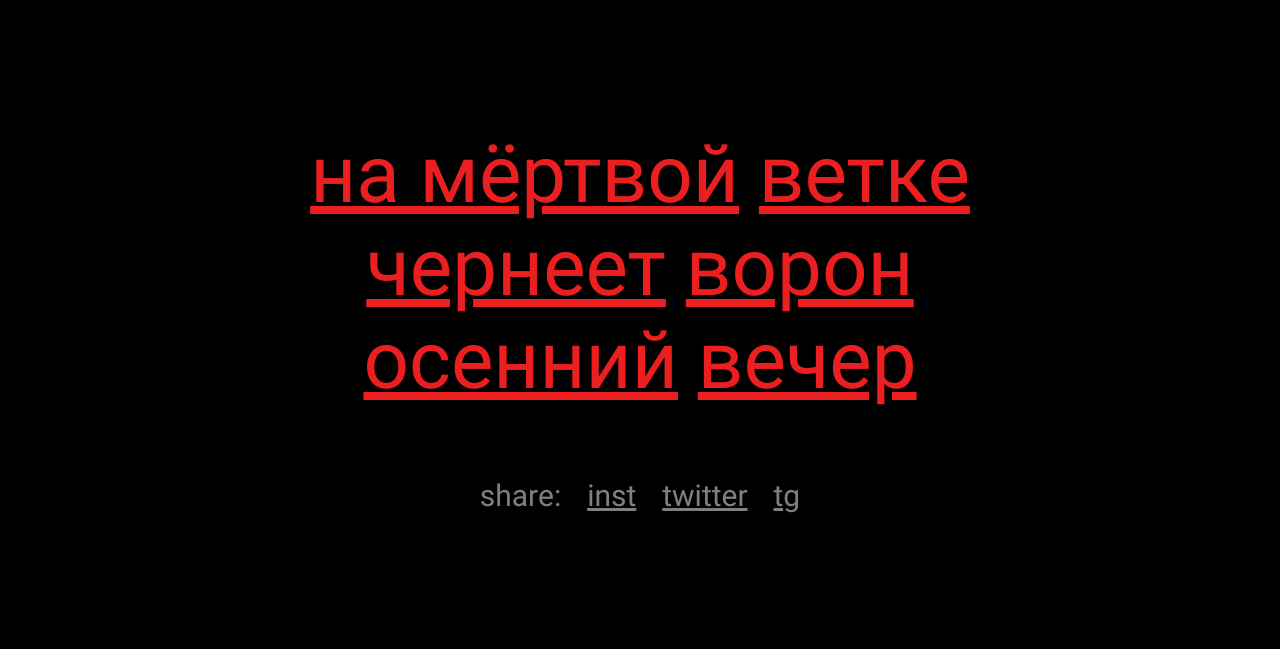
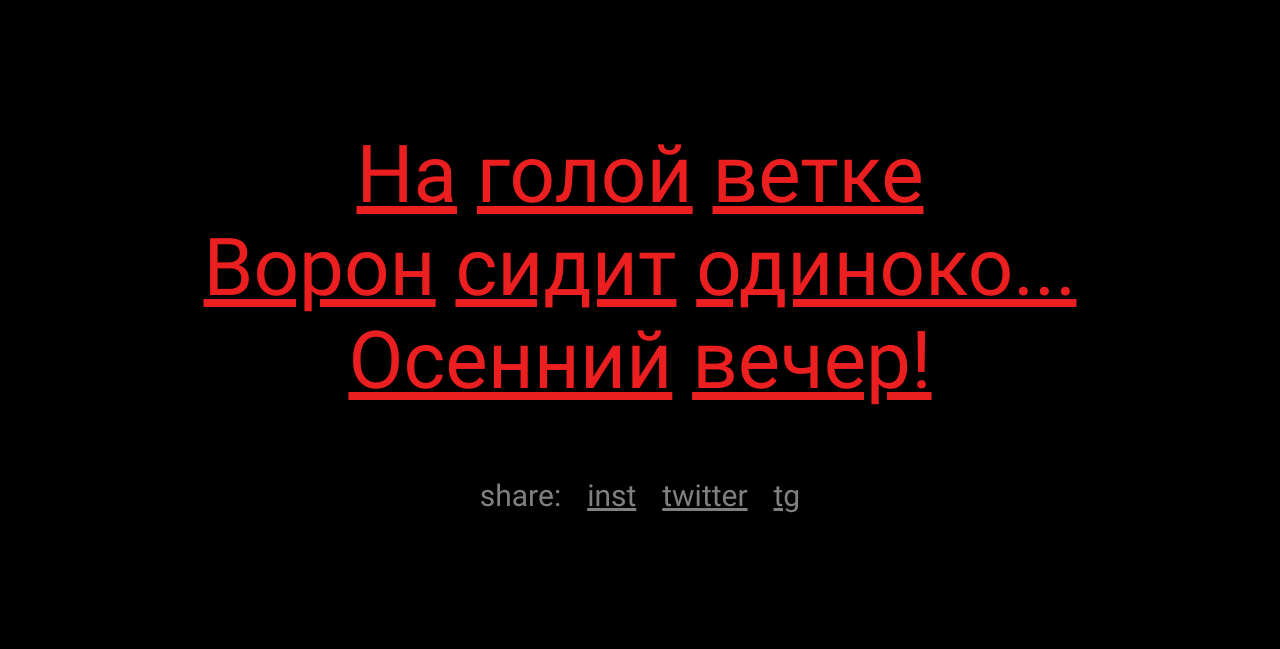
Before and after one commit to adaptedbee/haiku-apocalypse, a website: page source/index.html in a window 1280 px wide. Shown: the part 85-734 px from the top of the page. Drawn offline with nearby package versions, Linux system fonts and the light colour scheme; files that its build step writes are made by us from their sources.

Commit message:
Выводим стих из файла

```diff
--- /dev/null
+++ b/source/js/data/haikus.js
@@ -0,0 +1,4 @@
+export const HAIKUS = [
+  ['На голой ветке', 'Ворон сидит одиноко...', 'Осенний вечер!'],
+  ['Тихо, тихо ползи,', 'Улитка, по склону Фудзи,', 'Вверх, до самых высот!']
+];
--- a/source/js/logic/fillInitialText.js
+++ b/source/js/logic/fillInitialPoem.js
@@ -1,15 +1,15 @@
-export const fillInitialText = () => {
-  const TEST_TEXT = [
-    ['На мёртвой', 'ветке'],
-    ['чернеет', 'ворон'],
-    ['осенний', 'вечер']
-  ];
+import { getTodayPoem } from "./getTodayPoem.js";
+
+export const fillInitialPoem = () => {
+  const todayPoem = getTodayPoem();
+
   let htmlString = '';
   const poem = document.querySelector('.js-poem');
 
-  TEST_TEXT.forEach(line => {
+  todayPoem.forEach(line => {
     htmlString += '<p class="poem__line">';
-    line.forEach((word, index) => {
+    const words = line.split(' ');
+    words.forEach((word, index) => {
       if (index > 0) {
         htmlString += ' ';
       }
--- /dev/null
+++ b/source/js/logic/getTodayPoem.js
@@ -0,0 +1,7 @@
+import { HAIKUS } from "../data/haikus.js";
+
+export const getTodayPoem = () => {
+  const date = new Date();
+  const index = date.getDate() % HAIKUS.length;
+  return HAIKUS[index];
+};
--- a/source/js/script.js
+++ b/source/js/script.js
@@ -1,5 +1,5 @@
-import { initAboutPopup } from './logic/initAboutPopup.js';
-import { fillInitialText } from './logic/fillInitialText.js';
+import { fillInitialPoem } from "./logic/fillInitialPoem.js";
+import { initAboutPopup } from "./logic/initAboutPopup.js";
 
+fillInitialPoem();
 initAboutPopup();
-fillInitialText();
--- a/source/scss/blocks/poem.scss
+++ b/source/scss/blocks/poem.scss
@@ -13,7 +13,6 @@
   font-size: 80px;
   line-height: 93px;
   text-align: center;
-  text-transform: lowercase;
   color: $red;
 
   span {
```
